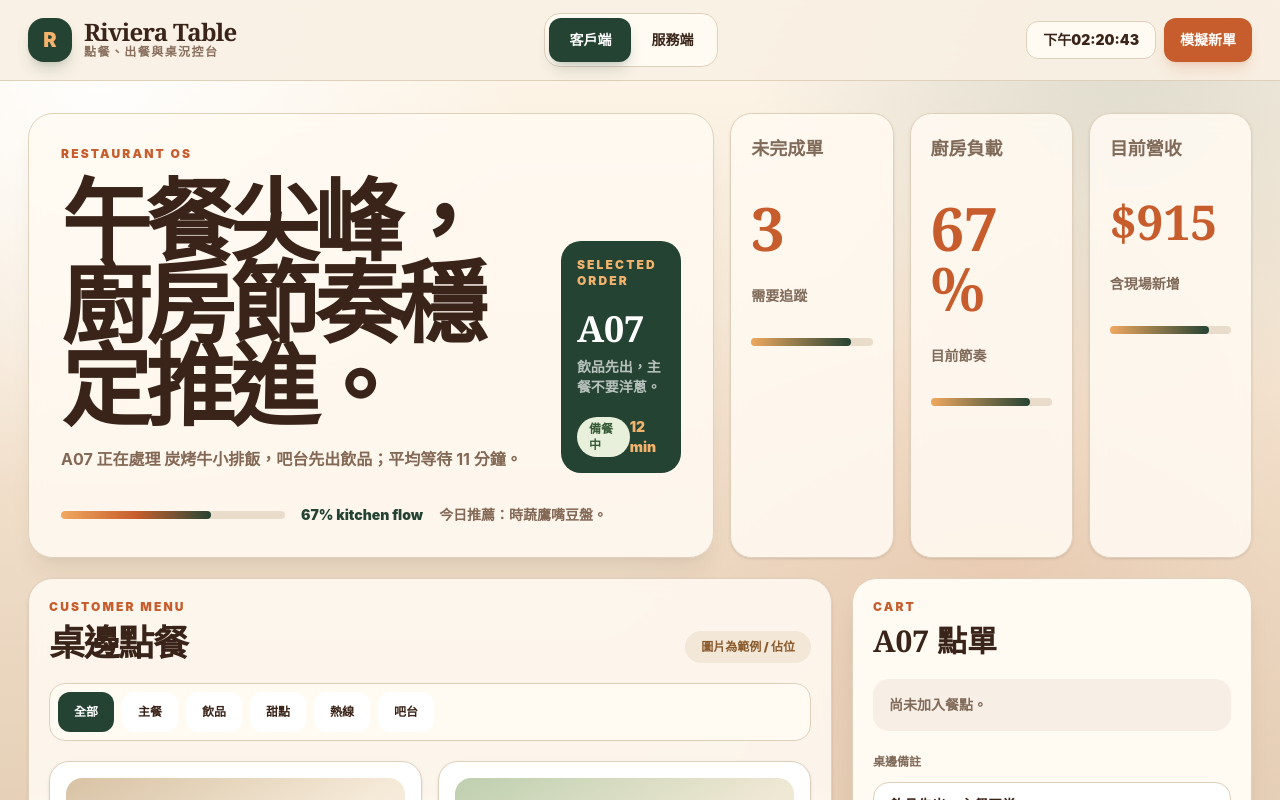
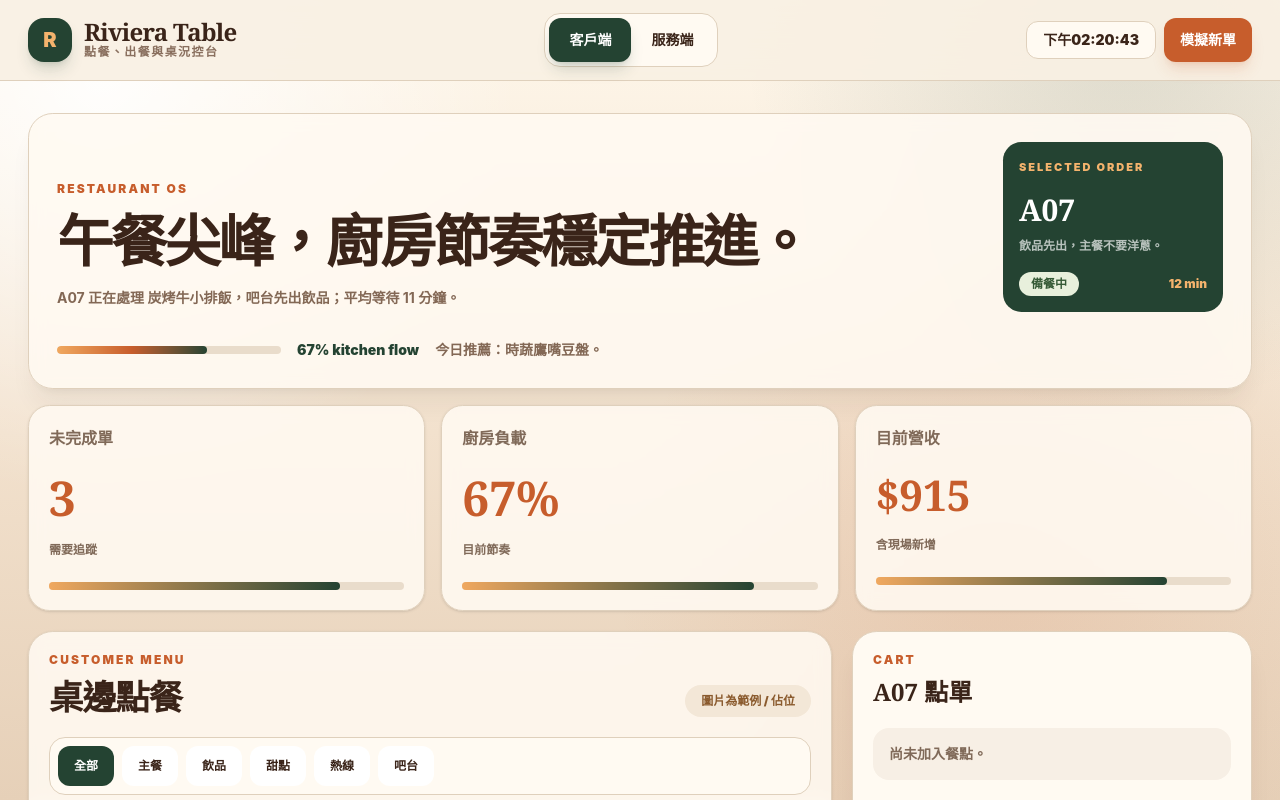
Before and after one commit to QingyuJin/qingyu-web-studio, a React (Vite) app: page /restaurant-ordering in a window 1280 px wide. Both pictures are taken after a click on the button "客戶端". Shown: the top 800 px of the page. Built offline with nearby package versions, Linux system fonts and the light colour scheme.

Commit message:
fix: tighten restaurant ordering layout

```diff
--- a/src/RestaurantOrdering.jsx
+++ b/src/RestaurantOrdering.jsx
@@ -226,29 +226,29 @@ function HeroStatus({ orders, revenue, selectedOrder }) {
   const avgWait = Math.round(orders.reduce((sum, order) => sum + order.minutes, 0) / Math.max(orders.length, 1))
 
   return (
-    <section className="grid gap-4 xl:grid-cols-[1.25fr_0.95fr]">
-      <ShellCard className="overflow-hidden p-6 shadow-xl shadow-[#3a2419]/6 md:p-8">
-        <div className="flex flex-col gap-7 lg:flex-row lg:items-end lg:justify-between">
-          <div>
+    <section className="grid items-start gap-4 2xl:grid-cols-[1.35fr_0.9fr]">
+      <ShellCard className="overflow-hidden p-5 shadow-xl shadow-[#3a2419]/6 md:p-7">
+        <div className="grid gap-5 lg:grid-cols-[minmax(0,1fr)_220px] lg:items-end 2xl:grid-cols-[minmax(0,1fr)_210px]">
+          <div className="min-w-0">
             <p className="text-xs font-black uppercase tracking-[0.18em] text-[#c75d2c]">Restaurant OS</p>
-            <h1 className="mt-4 max-w-4xl font-serif text-[clamp(2.75rem,7vw,5.6rem)] font-black leading-[0.92] tracking-[-0.06em] text-[#3a2419]">
+            <h1 className="mt-4 max-w-3xl font-serif text-[clamp(2.15rem,4.4vw,4.45rem)] font-black leading-[0.98] tracking-[-0.045em] text-[#3a2419]">
               午餐尖峰，廚房節奏穩定推進。
             </h1>
-            <p className="mt-5 max-w-2xl text-sm font-bold leading-7 text-[#836855] md:text-base">
+            <p className="mt-4 max-w-2xl text-sm font-bold leading-7 text-[#836855]">
               {selectedOrder.table} 正在處理 {selectedOrder.items[0]}，吧台先出飲品；平均等待 {avgWait} 分鐘。
             </p>
           </div>
-          <div className="rounded-[1.25rem] bg-[#244332] p-4 text-white md:min-w-72">
-            <p className="text-xs font-black uppercase tracking-[0.18em] text-[#f4b36d]">Selected Order</p>
-            <p className="mt-5 font-serif text-4xl font-black">{selectedOrder.table}</p>
-            <p className="mt-2 line-clamp-2 text-sm font-bold text-white/68">{selectedOrder.note}</p>
-            <div className="mt-5 flex items-center justify-between">
+          <div className="rounded-[1.15rem] bg-[#244332] p-4 text-white">
+            <p className="text-[11px] font-black uppercase tracking-[0.18em] text-[#f4b36d]">Selected Order</p>
+            <p className="mt-4 font-serif text-3xl font-black">{selectedOrder.table}</p>
+            <p className="mt-2 line-clamp-2 text-xs font-bold leading-5 text-white/68">{selectedOrder.note}</p>
+            <div className="mt-4 flex items-center justify-between">
               <StatusBadge>{selectedOrder.status}</StatusBadge>
-              <span className="text-sm font-black text-[#f4b36d]">{selectedOrder.minutes} min</span>
+              <span className="text-xs font-black text-[#f4b36d]">{selectedOrder.minutes} min</span>
             </div>
           </div>
         </div>
-        <div className="mt-8 flex flex-wrap items-center gap-4">
+        <div className="mt-7 flex flex-wrap items-center gap-4">
           <div className="h-2 w-56 max-w-[54vw] overflow-hidden rounded-full bg-[#e9dccb]">
             <div className="h-full rounded-full bg-gradient-to-r from-[#f0a85f] via-[#c75d2c] to-[#244332]" style={{ width: `${kitchenLoad}%` }} />
           </div>
@@ -257,7 +257,7 @@ function HeroStatus({ orders, revenue, selectedOrder }) {
         </div>
       </ShellCard>
 
-      <div className="grid gap-4 sm:grid-cols-3 xl:grid-cols-3">
+      <div className="grid self-start gap-4 sm:grid-cols-3 2xl:grid-cols-3">
         <Kpi title="未完成單" value={openOrders} note="需要追蹤" />
         <Kpi title="廚房負載" value={`${kitchenLoad}%`} note="目前節奏" />
         <Kpi title="目前營收" value={money(revenue)} note="含現場新增" money />
@@ -268,11 +268,11 @@ function HeroStatus({ orders, revenue, selectedOrder }) {
 
 function Kpi({ title, value, note, money: moneyStyle = false }) {
   return (
-    <article className="rounded-[1.35rem] border border-[#dfd0bc] bg-[#fffaf2]/88 p-5 shadow-sm backdrop-blur">
-      <p className="font-serif text-lg font-black text-[#806a59]">{title}</p>
-      <p className={`mt-9 font-serif font-black leading-none text-[#c75d2c] ${moneyStyle ? "text-5xl" : "text-6xl"}`}>{value}</p>
-      <p className="mt-7 text-sm font-black text-[#806a59]">{note}</p>
-      <div className="mt-8 h-2 rounded-full bg-[#e9dccb]">
+    <article className="rounded-[1.35rem] border border-[#dfd0bc] bg-[#fffaf2]/88 p-4 shadow-sm backdrop-blur md:p-5">
+      <p className="font-serif text-base font-black text-[#806a59]">{title}</p>
+      <p className={`mt-6 font-serif font-black leading-none text-[#c75d2c] ${moneyStyle ? "text-[2.65rem]" : "text-5xl"}`}>{value}</p>
+      <p className="mt-5 text-xs font-black text-[#806a59]">{note}</p>
+      <div className="mt-6 h-2 rounded-full bg-[#e9dccb]">
         <div className="h-full w-[82%] rounded-full bg-gradient-to-r from-[#f0a85f] to-[#244332]" />
       </div>
     </article>
@@ -322,7 +322,7 @@ function ClientView({ cart, setCart, submitted, onSubmit }) {
         <div className="flex flex-col gap-4 md:flex-row md:items-end md:justify-between">
           <div>
             <p className="text-xs font-black uppercase tracking-[0.18em] text-[#c75d2c]">Customer Menu</p>
-            <h2 className="mt-2 font-serif text-4xl font-black tracking-[-0.04em] text-[#3a2419]">桌邊點餐</h2>
+            <h2 className="mt-2 font-serif text-3xl font-black tracking-[-0.035em] text-[#3a2419] md:text-[2.15rem]">桌邊點餐</h2>
           </div>
           <span className="rounded-full bg-[#f3e7d7] px-4 py-2 text-xs font-black text-[#8a5a2d]">圖片為範例 / 佔位</span>
         </div>
@@ -348,12 +348,12 @@ function ClientView({ cart, setCart, submitted, onSubmit }) {
               </div>
               <div className="mt-4 flex items-start justify-between gap-3">
                 <div>
-                  <p className="font-serif text-2xl font-black text-[#3a2419]">{item.name}</p>
+                  <p className="font-serif text-xl font-black text-[#3a2419]">{item.name}</p>
                   <p className="mt-1 text-sm font-bold text-[#806a59]">
                     {item.station} · {item.time}
                   </p>
                 </div>
-                <p className="font-serif text-2xl font-black text-[#c75d2c]">${item.price}</p>
+                <p className="font-serif text-xl font-black text-[#c75d2c]">${item.price}</p>
               </div>
               <div className="mt-3 flex flex-wrap gap-2">
                 {item.tags.map((tag) => (
@@ -372,7 +372,7 @@ function ClientView({ cart, setCart, submitted, onSubmit }) {
 
       <aside className="rounded-[1.55rem] border border-[#dfd0bc] bg-[#fffaf2] p-5 shadow-xl shadow-[#3a2419]/8">
         <p className="text-xs font-black uppercase tracking-[0.18em] text-[#c75d2c]">Cart</p>
-        <h2 className="mt-2 font-serif text-3xl font-black text-[#3a2419]">A07 點單</h2>
+        <h2 className="mt-2 font-serif text-2xl font-black text-[#3a2419]">A07 點單</h2>
         <div className="mt-5 grid gap-3">
           {submitted ? <div className="rounded-2xl bg-[#e8f0dc] p-4 text-sm font-black text-[#355a36]">已送出到服務端，廚房佇列已更新。</div> : null}
           {cart.length === 0 ? (
```
